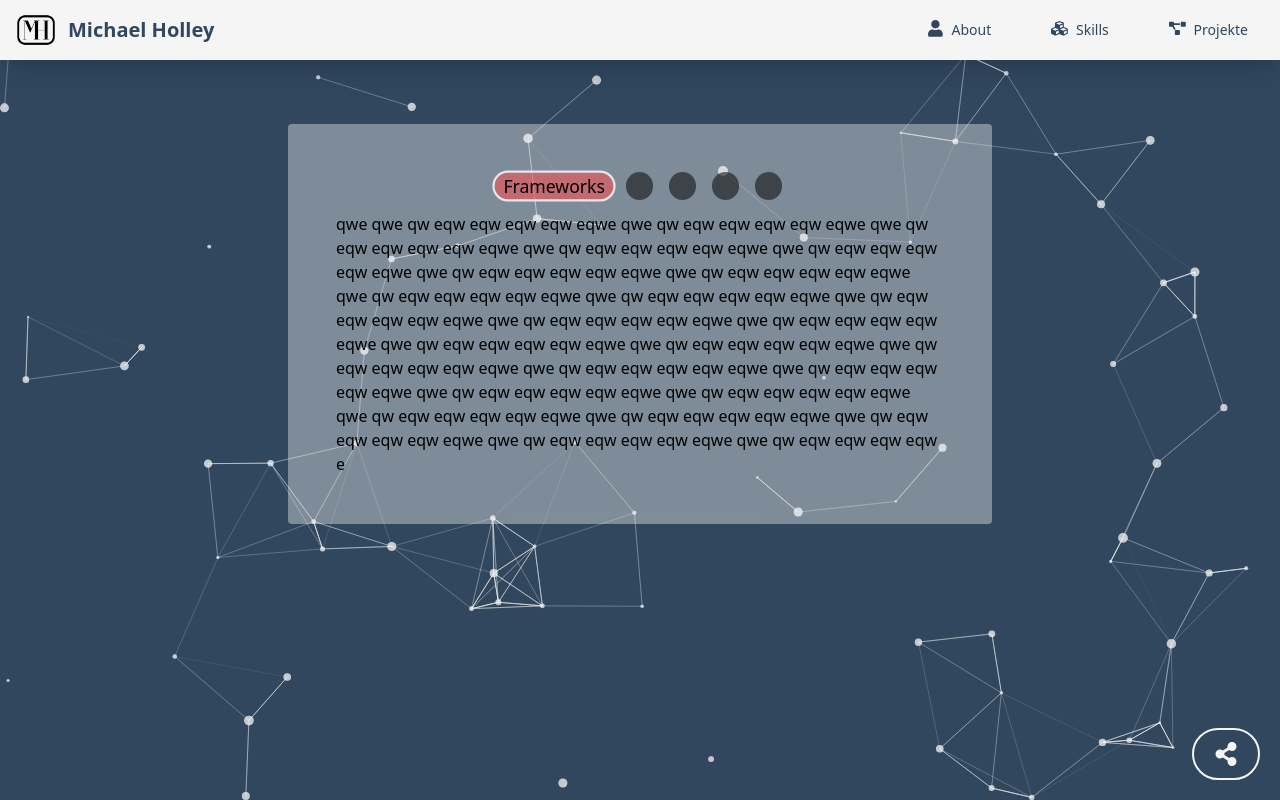
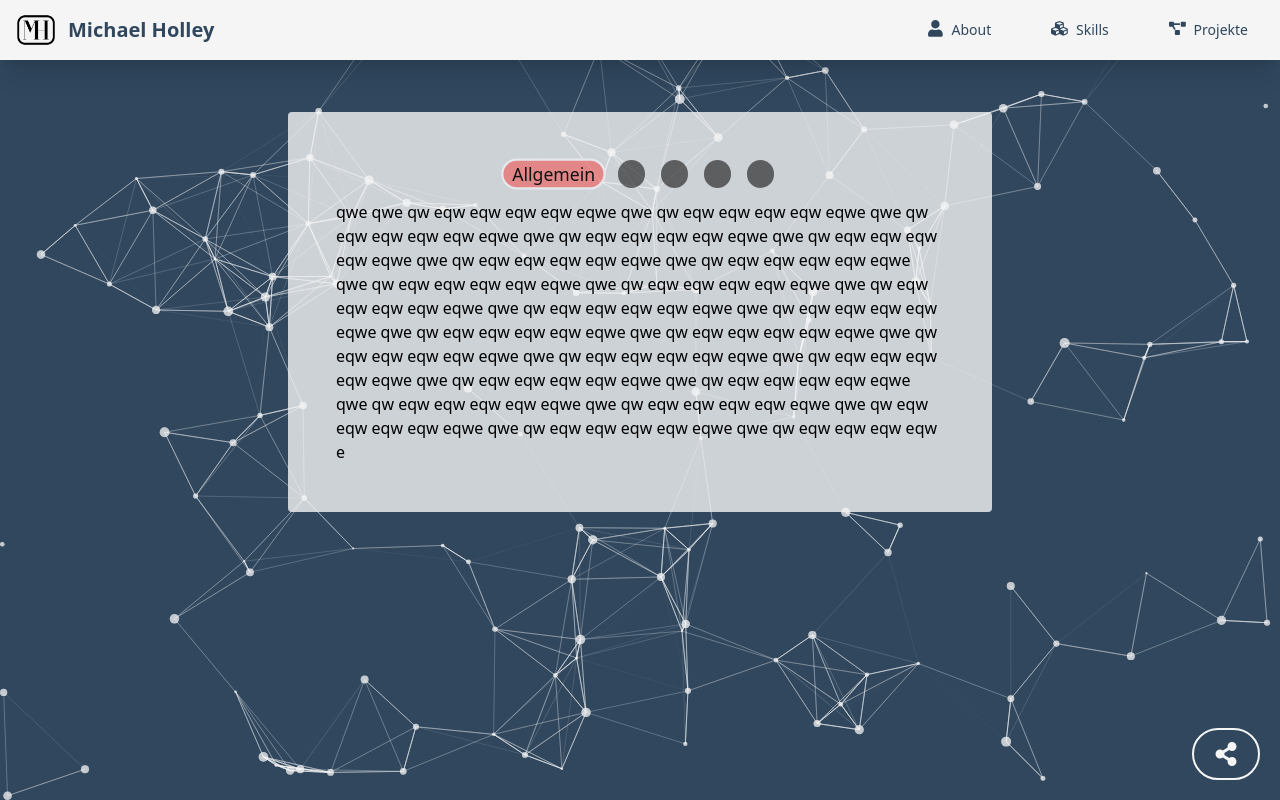
Before and after one commit to MichaelHolley/michaelholley.de, a React (Create React App) app: page /Skills in a window 1280 px wide. Built offline with nearby package versions, Linux system fonts and the light colour scheme.

Commit message:
fixed navbar scroll-span overlap

```diff
--- a/src/components/navbar.tsx
+++ b/src/components/navbar.tsx
@@ -11,7 +11,7 @@ function NavBar() {
   const [collapsed, setCollapsed] = useState(true);
 
   return (
-    <nav className="px-2 sm:px-4 py-2.5 shadow-xl bg-w0 w-full z-10">
+    <nav className="px-2 sm:px-4 py-2.5 shadow-xl bg-w0 w-full z-10 fixed top-0">
       <div className="container flex flex-wrap justify-between items-center mx-auto">
         <a href="/" className="flex">
           <img src="/logo512.png" className="mr-3 h-10" />
--- a/src/pages/skills.tsx
+++ b/src/pages/skills.tsx
@@ -1,4 +1,4 @@
-import React, { useEffect, useState } from "react";
+import React, { useState } from "react";
 import Particles from "react-tsparticles";
 
 function Skills() {
@@ -6,11 +6,11 @@ function Skills() {
   const [allowWheelInput, setAllowWheelInput] = useState(true);
 
   const sections = [
+    "Allgemein",
+    "Technologien",
     "Frameworks",
-    "Technologien",
     "Tools",
     "Software",
-    "Allgemein",
   ];
 
   const handleWheel = (event: React.WheelEvent) => {
@@ -19,30 +19,26 @@ function Skills() {
     }
 
     setAllowWheelInput(false);
-    setTimeout(() => setAllowWheelInput(true), 200);
+    setTimeout(() => setAllowWheelInput(true), 150);
 
-    if (event.deltaY < 0) {
-      setIndex((index + 1) % sections.length);
-    } else if (event.deltaY > 0) {
-      setIndex((index + 1) % sections.length);
+    if (event.deltaY < 0 && index > 0) {
+      setIndex(index - 1);
+    } else if (event.deltaY > 0 && index < sections.length - 1) {
+      setIndex(index + 1);
     }
-
-    console.log(index);
   };
 
   const getIndicator = () => {
-    var indicators = [];
-
     return sections.map((section, i) => {
       return (
         <span
           key={`indicator_${i}`}
           onClick={() => setIndex(i)}
           className={`rounded-full ${
-            index == i ? "bg-r0 border-2 scale-110" : "bg-bl0"
+            index === i ? "bg-r0 border-2 scale-110 text-bl0" : "bg-bl0"
           } bg-opacity-60 min-w-[27px] mx-2 px-2 hover:cursor-pointer`}
         >
-          {index == i ? sections[i] : "  "}
+          {index === i ? sections[i] : "  "}
         </span>
       );
     });
@@ -84,7 +80,7 @@ function Skills() {
                 enable: true,
                 area: 800,
               },
-              value: 60,
+              value: 120,
             },
             opacity: {
               value: 0.5,
@@ -98,12 +94,12 @@ function Skills() {
           detectRetina: true,
         }}
       />
-      {/* <span
+      <span
         className="w-screen h-screen absolute top-0 left-0"
         style={{ zIndex: 1 }}
         onWheel={(e) => handleWheel(e)}
-      ></span> */}
-      <div className="mx-4 mt-4 sm:mx-12 sm:mt-12 md:mx-24 md:mt-16 lg:mx-48 xl:mx-72 p-12 bg-w0 bg-opacity-40 rounded z-0">
+      ></span>
+      <div className="mx-4 mt-20 sm:mx-12 sm:mt-24 md:mx-24 md:mt-28 lg:mx-48 xl:mx-72 p-12 bg-w0 bg-opacity-80 rounded z-0">
         <div className="flex flex-row justify-center mb-3">
           {getIndicator()}
         </div>
```
